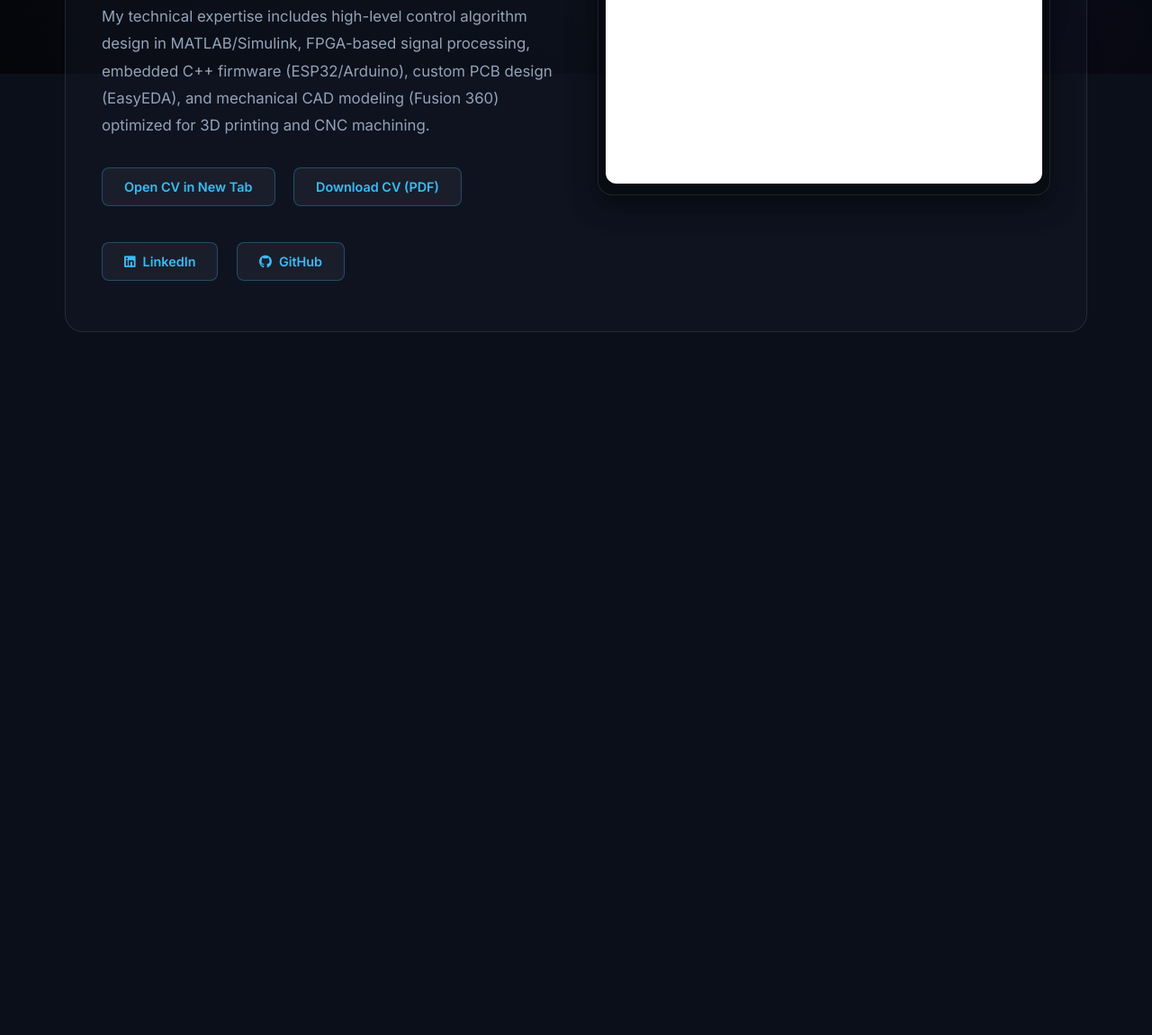
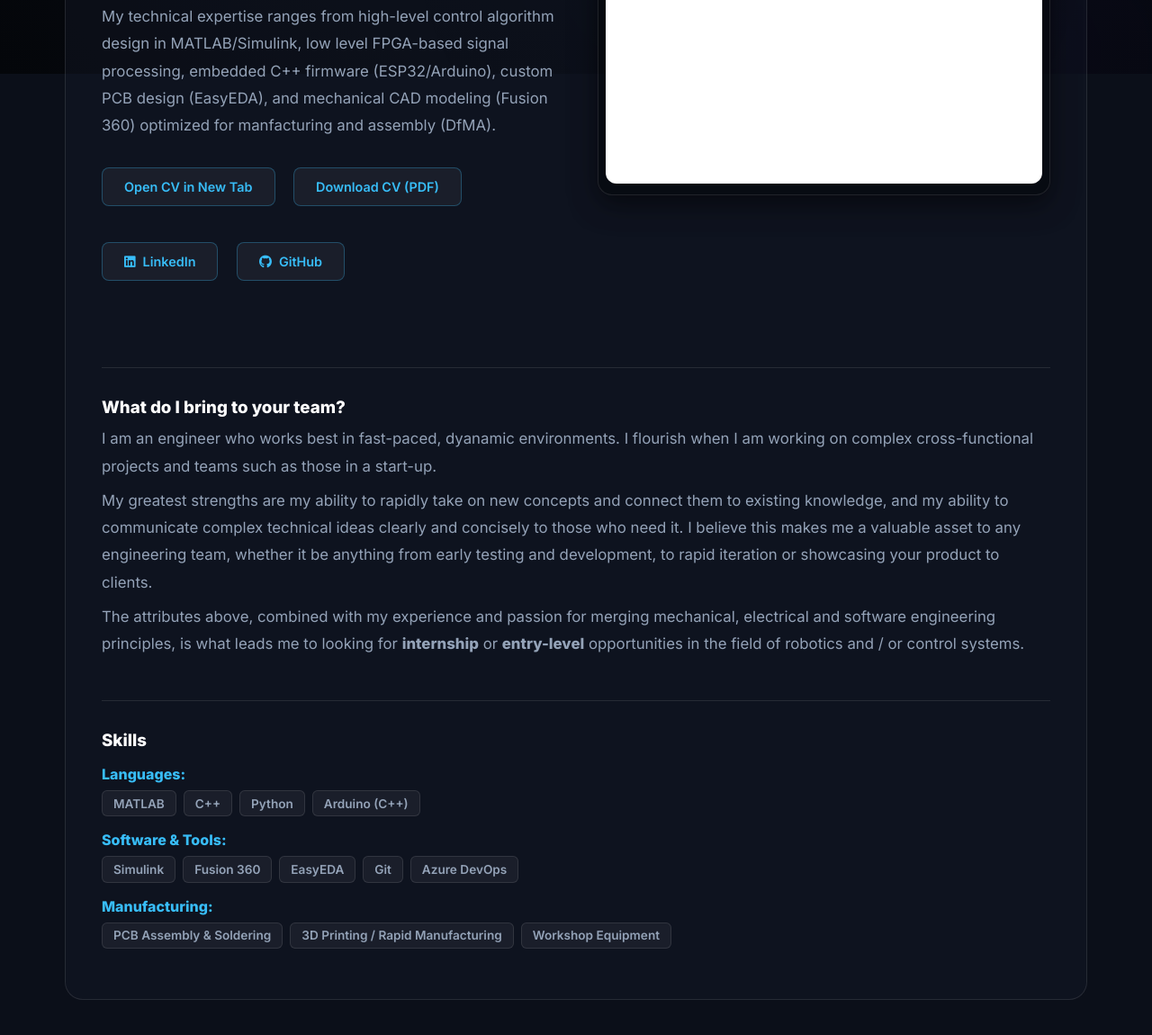
Before and after one commit to amitchandran06/Portfolio, a plain HTML site: page index.html in a window 1280 px wide. Shown: the part 718-1868 px from the top of the page at 90% size. Before the commit the page ends 1135 px from the top, so only its background shows below. Drawn offline with Linux system fonts and the light colour scheme.

Commit message:
Added section to About Me and adjusted formatting, also changed phrasing

```diff
--- a/index.html
+++ b/index.html
@@ -46,18 +46,18 @@
                                     <div>
                                         <h3>Amit Chandran</h3>
                                         <p class="subtitle" style="text-align: left; margin: 0;">MEng Mechanical Engineering Student @ UCL</p>
-
+                                        <p class="security-clearance">UK Security Clearance (SC)</p>
                                     </div>
                                 </div>
                                 <div class="bio-text">
-                                    <p>I am a Mechanical Engineering student at UCL (expected graduation June 2028), specializing in robotics, control systems, and mechatronic design. I have a passion for solving complex, multidisciplinary engineering problems at the intersection of hardware, software, and physics.</p>
-                                    <p>My technical expertise includes high-level control algorithm design in MATLAB/Simulink, FPGA-based signal processing, embedded C++ firmware (ESP32/Arduino), custom PCB design (EasyEDA), and mechanical CAD modeling (Fusion 360) optimized for 3D printing and CNC machining.</p>
+                                    <p>Mechanical Engineering student at UCL (expected graduation June 2028), specializing in robotics, control systems, and mechatronic design. I have a passion for solving complex, multidisciplinary engineering problems at the confluence of hardware, software, and physics.</p>
+                                    <p>My technical expertise ranges from high-level control algorithm design in MATLAB/Simulink, low level FPGA-based signal processing, embedded C++ firmware (ESP32/Arduino), custom PCB design (EasyEDA), and mechanical CAD modeling (Fusion 360) optimized for manfacturing and assembly (DfMA).</p>
                                 </div>
                                 <div class="cv-download-container" style="margin-top: 2rem;">
                                     <a href="main.pdf" target="_blank" class="download-btn">Open CV in New Tab</a>
                                     <a href="main.pdf" download class="download-btn">Download CV (PDF)</a>
                                 </div>
-                                <div class="socials-container" style="margin-top: 1.5rem;">
+                                <div class="socials-container" style="margin-top: 1.5rem; margin-bottom: 2rem;">
                                     <a href="https://www.linkedin.com/in/amit-chandran" target="_blank" class="download-btn"><i class="fa-brands fa-linkedin" style="margin-right: 8px;"></i>LinkedIn</a>
                                     <a href="https://github.com/amitchandran06" target="_blank" class="download-btn"><i class="fa-brands fa-github" style="margin-right: 8px;"></i>GitHub</a>
                                 </div>
@@ -67,6 +67,48 @@
                                 <h3>CV Preview</h3>
                                 <div class="cv-iframe-wrapper">
                                     <iframe src="main.pdf#navpanes=0" width="100%" height="500px" style="border: none; border-radius: 12px; background: white;"></iframe>
+                                </div>
+                            </div>
+                        </div>
+
+                        <!-- Full width sections below -->
+                        <div class="bio-section-title" style="margin-top: 3rem; border-top: 1px solid rgba(255, 255, 255, 0.1); padding-top: 2rem;">
+                            <h3>What do I bring to your team?</h3>
+
+                            <p style="color: var(--text-secondary); line-height: 1.8; margin-top: 0.5rem; font-size: 1.05rem;"> I am an engineer who works best in fast-paced, dyanamic environments. I flourish when I am working on complex cross-functional projects and teams such as those in a start-up. </p>
+                            <p style="color: var(--text-secondary); line-height: 1.8; margin-top: 0.5rem; font-size: 1.05rem;"> My greatest strengths are my ability to rapidly take on new concepts and connect them to existing knowledge, and my ability to communicate complex technical ideas clearly and concisely to those who need it. I believe this makes me a valuable asset to any engineering team, whether it be anything from early testing and development, to rapid iteration or showcasing your product to clients. </p>
+                            <p style="color: var(--text-secondary); line-height: 1.8; margin-top: 0.5rem; font-size: 1.05rem;"> The attributes above, combined with my experience and passion for merging mechanical, electrical and software engineering principles, is what leads me to looking for <strong>internship</strong> or <strong>entry-level</strong> opportunities in the field of robotics and / or control systems. </p>
+                        </div>
+
+                        <div class="skills-section" style="margin-top: 3rem; border-top: 1px solid rgba(255, 255, 255, 0.1); padding-top: 2rem; margin-bottom: 1rem;">
+                            <h3>Skills</h3>
+                            <div class="skills-grid" style="margin-top: 1rem; display: flex; flex-direction: column; gap: 1rem;">
+                                <div>
+                                    <strong style="color: var(--accent);">Languages:</strong>
+                                    <div class="skill-tags" style="margin-top: 0.5rem;">
+                                        <span class="skill-tag">MATLAB</span>
+                                        <span class="skill-tag">C++</span>
+                                        <span class="skill-tag">Python</span>
+                                        <span class="skill-tag">Arduino (C++)</span>
+                                    </div>
+                                </div>
+                                <div>
+                                    <strong style="color: var(--accent);">Software & Tools:</strong>
+                                    <div class="skill-tags" style="margin-top: 0.5rem;">
+                                        <span class="skill-tag">Simulink</span>
+                                        <span class="skill-tag">Fusion 360</span>
+                                        <span class="skill-tag">EasyEDA</span>
+                                        <span class="skill-tag">Git</span>
+                                        <span class="skill-tag">Azure DevOps</span>
+                                    </div>
+                                </div>
+                                <div>
+                                    <strong style="color: var(--accent);">Manufacturing:</strong>
+                                    <div class="skill-tags" style="margin-top: 0.5rem;">
+                                        <span class="skill-tag">PCB Assembly & Soldering</span>
+                                        <span class="skill-tag">3D Printing / Rapid Manufacturing</span>
+                                        <span class="skill-tag">Workshop Equipment</span>
+                                    </div>
                                 </div>
                             </div>
                         </div>
@@ -196,7 +238,7 @@
                         <div id="sub-imeche" class="sub-tab-content">
                             <h2>Autonomous Robotic Device (2025)</h2>
                             <span class="badge imeche">IMechE Design Challenge</span>
-                            <p class="summary">Award-winning electro-mechanical design featuring custom PCB architecture and structural simulation for a target-seeking robot.</p>
+                            <p class="summary">Unique electro-mechanical design featuring custom PCB architecture and analog circuit design for a target-seeking robotic vehicle.</p>
 
                             <div class="project-details">
                                 <div class="text-section">
@@ -204,7 +246,6 @@
                                     <ul>
                                         <li><strong>Circuit Simulation & Debugging:</strong> Simulating and validating H-bridges and 555-timer circuits in Falstad. Debugged a critical floating gate issue on the MOSFET Q5 by implementing a 1MΩ pull-down resistor to ground to ensure reliable gate discharge.</li>
                                         <li><strong>PCB Layout & Weight Optimization:</strong> Compacted the physical footprint of the PCB in EasyEDA from 200x80mm down to 165x60mm. Replaced SMD capacitors with THT variants to match hardware availability and integrated a fuse holder in series with VCC for circuit protection.</li>
-                                        <li><strong>Structural FEA Simulation:</strong> Conducted structural finite element analysis (FEA) on the rover chassis using ANSYS (Static Structural) to analyze total deformation and stress distribution under mechanical load, securing high stiffness-to-weight ratios.</li>
                                         <li><strong>Team Leadership:</strong> Led the electro-mechanical design team to place 3rd out of 45 teams globally.</li>
                                     </ul>
                                     <div class="resources-links">
@@ -222,7 +263,7 @@
                                             </div>
                                             <div class="slide">
                                                 <img src="FinalCircuitSchematic.png" alt="Final Circuit Schematic" class="zoomable-img">
-                                                <p class="caption">Final Circuit Schematic featuring 555 timer & MOSFET controls</p>
+                                                <p class="caption">Final Circuit Schematic featuring RC circuit timer and flip-flop circuit as "memory"</p>
                                             </div>
                                         </div>
                                         <button class="slider-btn prev" onclick="moveSlide('imeche-slider', -1)">&#10094;</button>
--- a/style.css
+++ b/style.css
@@ -552,11 +552,39 @@ header h1 {
 }
 
 .experience-logo {
-    max-height: 80px;
-    max-width: 250px;
+    max-height: 50px;
+    max-width: 180px;
     object-fit: contain;
     background: rgba(255, 255, 255, 0.95);
     padding: 0.25rem 0.6rem;
     border-radius: 6px;
     box-shadow: 0 4px 12px rgba(0, 0, 0, 0.5);
 }
+
+@media (max-width: 768px) {
+    .experience-meta {
+        align-items: flex-start;
+    }
+    .experience-logo {
+        max-height: 35px;
+        max-width: 120px;
+    }
+}
+
+/* Skills Section Tags */
+.skill-tags {
+    display: flex;
+    flex-wrap: wrap;
+    gap: 0.5rem;
+}
+
+.skill-tag {
+    display: inline-block;
+    background: rgba(255, 255, 255, 0.05);
+    border: 1px solid var(--card-border);
+    color: var(--text-secondary);
+    padding: 0.35rem 0.75rem;
+    border-radius: 6px;
+    font-size: 0.85rem;
+    font-weight: 600;
+}
```
